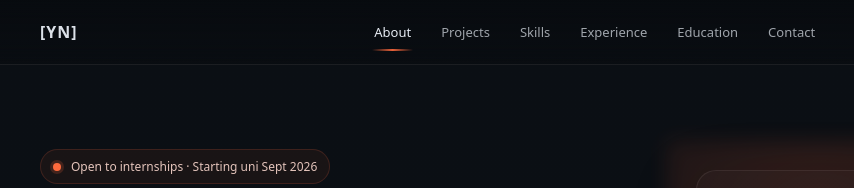
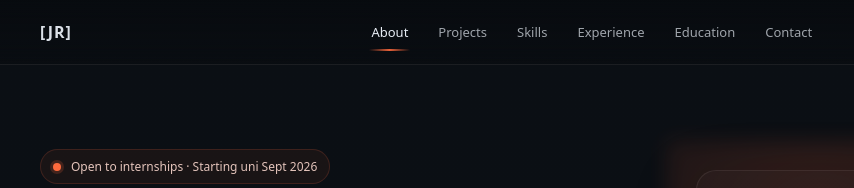
Before and after one commit to bsdc-Joe/bsdc-joe.github.io, a plain HTML site: page index.html in a window 1280 px wide. Shown: the top 188 px of the page, 44-898 px from the left. Drawn offline with Linux system fonts and the light colour scheme.

Commit message:
6th commit

```diff
--- a/index.html
+++ b/index.html
@@ -12,7 +12,7 @@
   <!-- Top Nav -->
   <header class="header">
     <div class="container nav">
-      <a class="brand" href="#top">[YN]</a>
+      <a class="brand" href="#top">[JR]</a>
 
       <nav class="nav-links" aria-label="Primary">
         <a href="#about">About</a>
```
